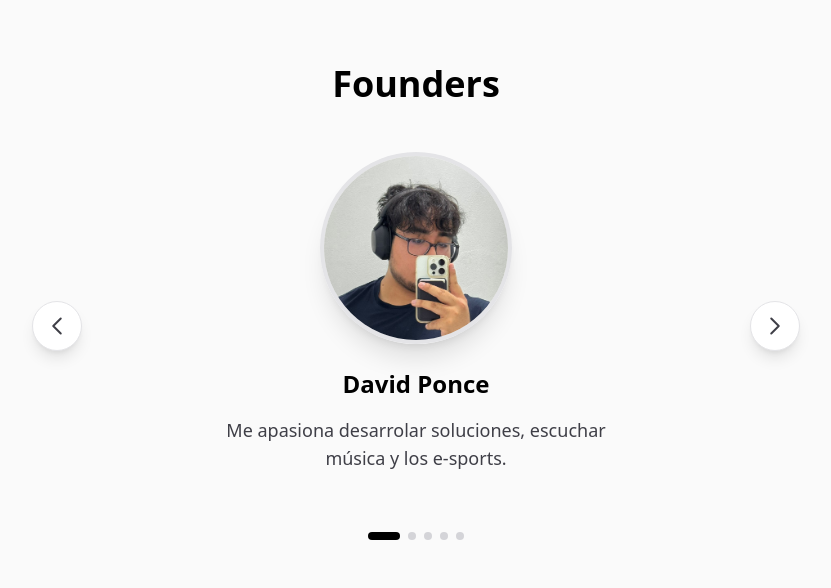
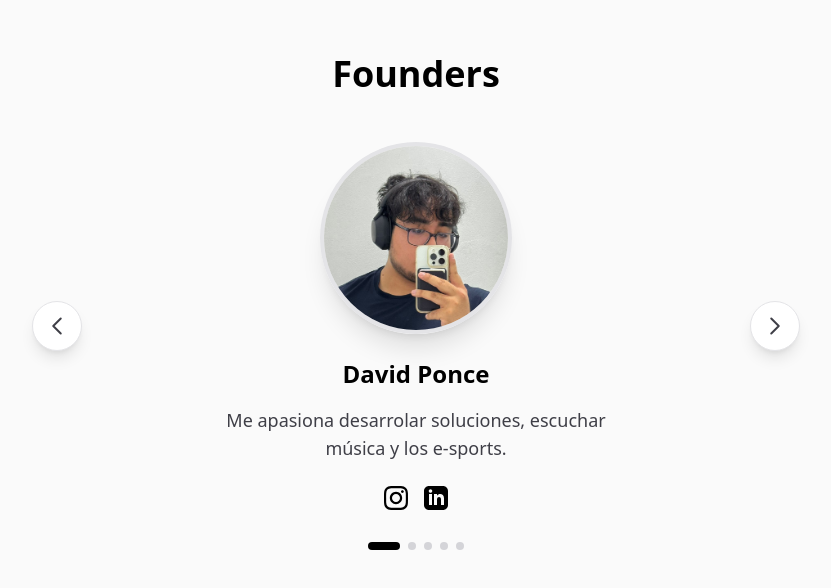
Before and after one commit to deibpst/0xc, a Next.js app: page / in a window 1280 px wide. Shown: the part 1698-2286 px from the top of the page, without its empty margins (224-1055 px from the left). Built offline with nearby package versions, Linux system fonts and the light colour scheme.

Commit message:
Finished founders :p

```diff
--- a/src/app/page.tsx
+++ b/src/app/page.tsx
@@ -10,27 +10,37 @@
     {
       name: "David Ponce",
       description: "Me apasiona desarrolar soluciones, escuchar música y los e-sports.",
-      image: "/founders/deib.jpeg"
+      image: "/founders/deib.jpeg",
+      instagram: "https://www.instagram.com/deibpst/",
+      linkedin: "https://www.linkedin.com/in/davidpos/"
     },
     {
       name: "Yaslie Chávez",
       description: "Me encanta la tecnología, el diseño y el café :)",
-      image: "/founders/yas.jpeg"
+      image: "/founders/yas.jpeg",
+      instagram: "https://www.instagram.com/yaslie.pls?igsh=MWdjeno0dmN4d2Rkbw%3D%3D&utm_source=qr",
+      linkedin: "https://www.linkedin.com/in/yaslie"
     },
     {
       name: "Sebastián Monge Juárez",
       description: "Me gustan los gatos nomas.",
-      image: "/founders/sebas.jpeg"
+      image: "/founders/sebas.jpeg",
+      instagram: "https://www.instagram.com/chebascawn?igsh=NWJoMWNjMzh4eTF1",
+      linkedin: "https://www.linkedin.com/in/chebasdev?utm_source=share_via&utm_content=profile&utm_medium=member_ios"
     },
     {
-      name: "Elvira Isabel",
-      description: "Descripción breve sobre el founder 4. Información relevante sobre su rol y experiencia.",
-      image: "/founders/founder4.jpg"
+      name: "Elvira García",
+      description: "Me encanta la comida y escuchar BTS.",
+      image: "/founders/elvira.jpeg",
+      instagram: "https://www.instagram.com/evvvig?igsh=MWs5aGVqeWF4eThoNA==  ",
+      linkedin: "https://www.linkedin.com/in/elvira-isabel-garcía-ramírez-8bbab538a?utm_source=share_via&utm_content=profile&utm_medium=member_android"
     },
     {
       name: "Luis Pérez",
       description: "Amo los robots, programar y esuchar música 24/siempre.",
-      image: "/founders/luis.jpeg"
+      image: "/founders/luis.jpeg",
+      instagram: "https://www.instagram.com/luivi_lab/",
+      linkedin: "https://www.linkedin.com/in/luuuiscastroo/"
     }
   ];
 
@@ -141,6 +151,43 @@
                   <p className="text-lg leading-7 text-zinc-700 dark:text-zinc-400 max-w-lg">
                     {founder.description}
                   </p>
+
+                  {/* Redes Sociales */}
+                  <div className="flex gap-4 mt-6">
+                    {/* Instagram */}
+                    <a
+                      href={founder.instagram}
+                      target="_blank"
+                      rel="noopener noreferrer"
+                      aria-label={`Instagram de ${founder.name}`}
+                    >
+                      <svg
+                        xmlns="http://www.w3.org/2000/svg"
+                        viewBox="0 0 24 24"
+                        fill="currentColor"
+                        className="w-6 h-6 text-black dark:text-white transition-colors duration-300 cursor-pointer hover:text-zinc-600 dark:hover:text-zinc-300"
+                      >
+                        <path d="M12 2.163c3.204 0 3.584.012 4.85.07 3.252.148 4.771 1.691 4.919 4.919.058 1.265.069 1.645.069 4.849 0 3.205-.012 3.584-.069 4.849-.149 3.225-1.664 4.771-4.919 4.919-1.266.058-1.644.07-4.85.07-3.204 0-3.584-.012-4.849-.07-3.26-.149-4.771-1.699-4.919-4.92-.058-1.265-.07-1.644-.07-4.849 0-3.204.013-3.583.07-4.849.149-3.227 1.664-4.771 4.919-4.919 1.266-.057 1.645-.069 4.849-.069zm0-2.163c-3.259 0-3.667.014-4.947.072-4.358.2-6.78 2.618-6.98 6.98-.059 1.281-.073 1.689-.073 4.948 0 3.259.014 3.668.072 4.948.2 4.358 2.618 6.78 6.98 6.98 1.281.058 1.689.072 4.948.072 3.259 0 3.668-.014 4.948-.072 4.354-.2 6.782-2.618 6.979-6.98.059-1.28.073-1.689.073-4.948 0-3.259-.014-3.667-.072-4.947-.196-4.354-2.617-6.78-6.979-6.98-1.281-.059-1.69-.073-4.949-.073zm0 5.838c-3.403 0-6.162 2.759-6.162 6.162s2.759 6.163 6.162 6.163 6.162-2.759 6.162-6.163c0-3.403-2.759-6.162-6.162-6.162zm0 10.162c-2.209 0-4-1.79-4-4 0-2.209 1.791-4 4-4s4 1.791 4 4c0 2.21-1.791 4-4 4zm6.406-11.845c-.796 0-1.441.645-1.441 1.44s.645 1.44 1.441 1.44c.795 0 1.439-.645 1.439-1.44s-.644-1.44-1.439-1.44z" />
+                      </svg>
+                    </a>
+
+                    {/* LinkedIn */}
+                    <a
+                      href={founder.linkedin}
+                      target="_blank"
+                      rel="noopener noreferrer"
+                      aria-label={`LinkedIn de ${founder.name}`}
+                    >
+                      <svg
+                        xmlns="http://www.w3.org/2000/svg"
+                        viewBox="0 0 24 24"
+                        fill="currentColor"
+                        className="w-6 h-6 text-black dark:text-white transition-colors duration-300 cursor-pointer hover:text-zinc-600 dark:hover:text-zinc-300"
+                      >
+                        <path d="M19 0h-14c-2.761 0-5 2.239-5 5v14c0 2.761 2.239 5 5 5h14c2.762 0 5-2.239 5-5v-14c0-2.761-2.238-5-5-5zm-11 19h-3v-11h3v11zm-1.5-12.268c-.966 0-1.75-.79-1.75-1.764s.784-1.764 1.75-1.764 1.75.79 1.75 1.764-.783 1.764-1.75 1.764zm13.5 12.268h-3v-5.604c0-3.368-4-3.113-4 0v5.604h-3v-11h3v1.765c1.396-2.586 7-2.777 7 2.476v6.759z" />
+                      </svg>
+                    </a>
+                  </div>
                 </div>
               ))}
             </div>
```
Also changed, not shown: public/founders/elvira.jpeg (added), 1 other file (tests, documents, lock files or other folders).
